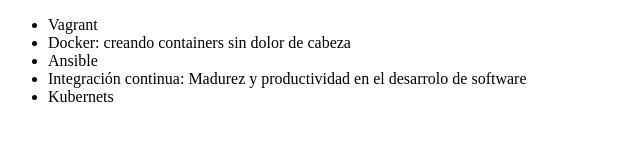
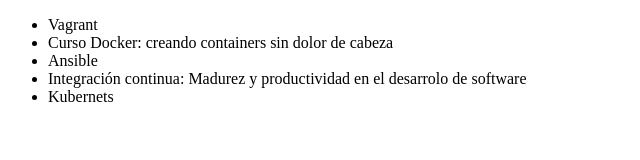
Before and after one commit to GEOLOGISTVEGA/Alura-git, a plain HTML site: page index.html in a window 1280 px wide. Shown: the full height of the page, 0-640 px from the left. Drawn offline with Linux system fonts and the light colour scheme.

Commit message:
Actualizando nombre del curso de Docker

```diff
--- a/index.html
+++ b/index.html
@@ -7,7 +7,7 @@
 <body>
      <ul>
          <li> Vagrant </li>
-         <li> Docker: creando containers sin dolor de cabeza</li>
+         <li> Curso Docker: creando containers sin dolor de cabeza</li>
          <li> Ansible </li>
          <li> Integración continua: Madurez y productividad en el desarrolo de software </li>
          <li> Kubernets</li>
```
